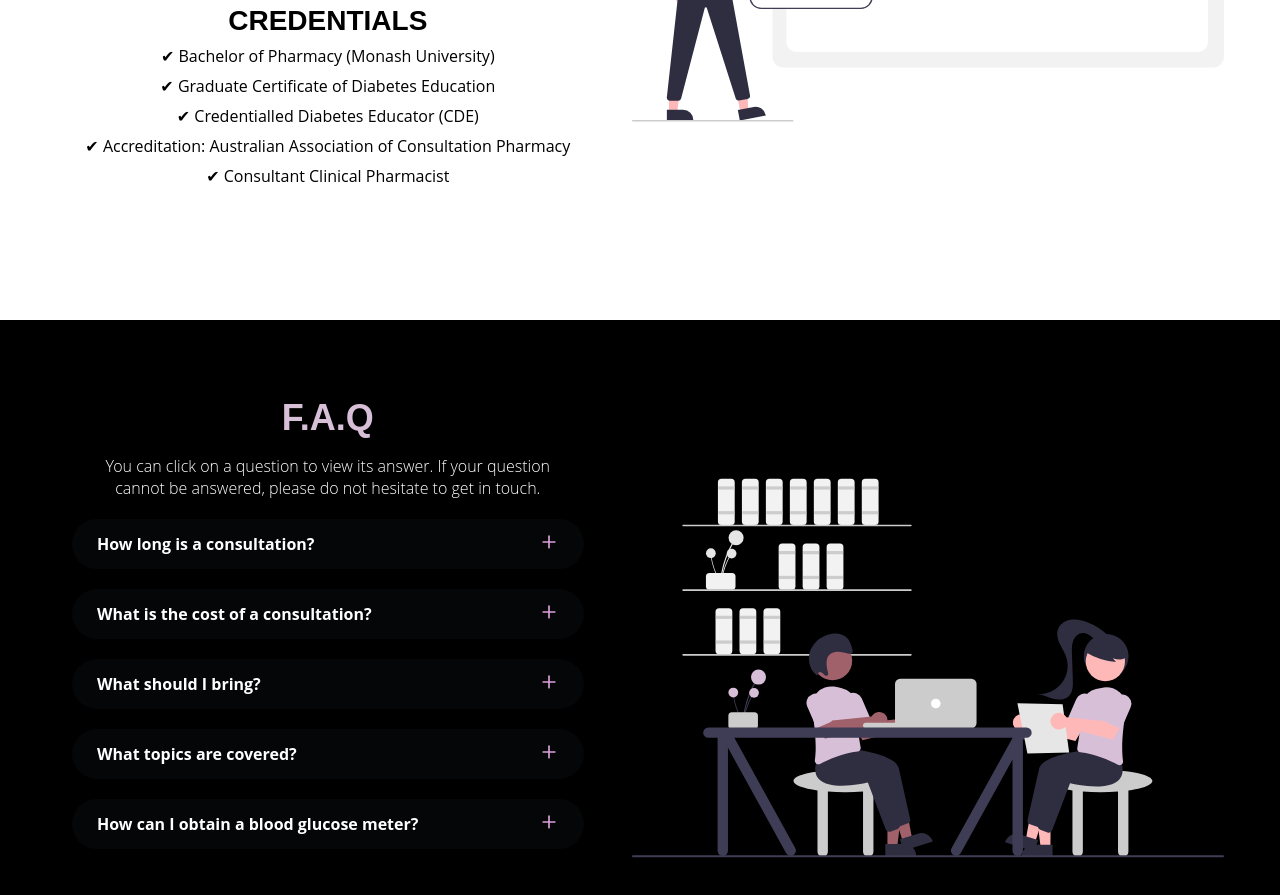
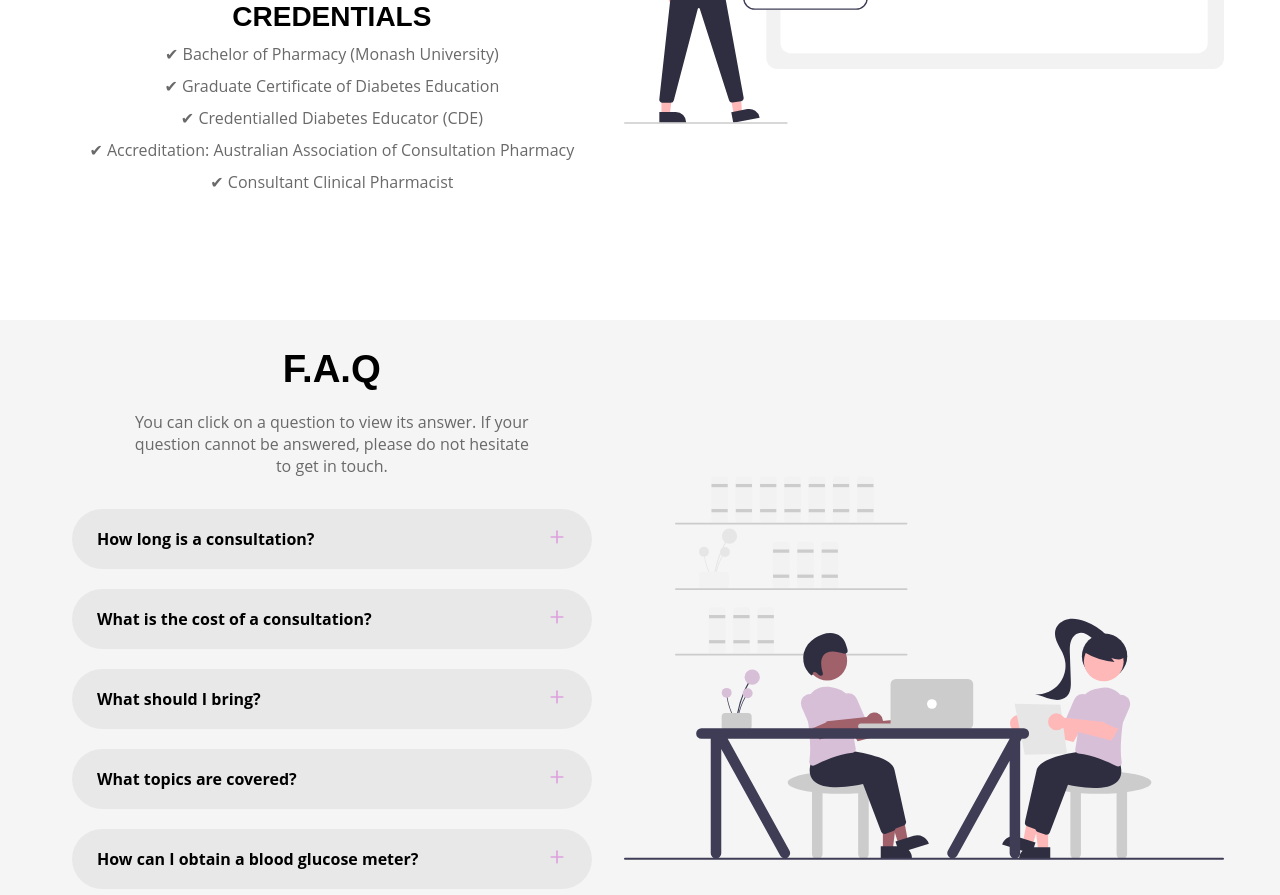
Before and after one commit to jackedwardbeard/01-Jane_Spence, a React (Create React App) app in the folder jane_spence/: page / in a window 1280 px wide. Shown: the part 1200-2095 px from the top of the page. Built offline with nearby package versions, Linux system fonts and the light colour scheme.

Commit message:
Colour scheme & other misc. changes.
Number input box no longer has up/down arrows.

```diff
--- a/jane_spence/src/components/Contact/index.js
+++ b/jane_spence/src/components/Contact/index.js
@@ -165,7 +165,7 @@ const Contact = ({id}) => {
                             <Description>
                                 If you would like to book a consultation or speak to Jane regarding another topic, you can contact her via phone, fax or e-mail. <br></br><br></br>
                                 You can also book an appointment by calling Barry Dean Pharmacy on 9783 5201, Skye Medical Centre on 9782 8555, or by calling Jane directly on 0417 389 257.
-                                <br></br><br></br>Alternatively, you can use the contact form to send an enquiry.<br></br><br></br>
+                                <br></br><br></br>Alternatively, you can use the contact form to the left to send an enquiry.<br></br><br></br>
 
                                 If you wish to book a consultation at Frankston Healthcare, please ring 0417 389 257.
                             </Description>
--- a/jane_spence/src/components/Footer/FooterComponents.js
+++ b/jane_spence/src/components/Footer/FooterComponents.js
@@ -4,7 +4,7 @@ import { Link as LinkRouter } from 'react-router-dom'
 
 
 export const FooterContainer = styled.div`
-    background: rgb(19,24,33);
+    background: rgb(37,36,42);
     height: max(570px, 57vmin);
     overflow: hidden;
 `
@@ -120,7 +120,7 @@ export const PreFooterWrapper = styled.div`
 `
 
 export const SubFooterContainer = styled.div`
-    background: thistle;
+    background: rgb(0,0,0, 0.5);
     height: max(40px, 4vmin);
     overflow: hidden;
     display: flex;
@@ -166,6 +166,7 @@ export const NavLinkScroll = styled(LinkScroll)`
     font-weight: 400;
     margin-top: max(15px, 1.5vmin);
     display: grid;
+    text-decoration: none;
     cursor: pointer;
 
 
@@ -187,7 +188,8 @@ export const NavLinkScroll = styled(LinkScroll)`
 
 
     &:hover {
-        font-weight: 700;
+        font-weight: 500;
+        color: #98FB98;
     }
 `
 
@@ -219,7 +221,8 @@ export const NavLink = styled(LinkRouter)`
     }
 
     &:hover {
-        font-weight: 700;
+        font-weight: 500;
+        color: #98FB98;
     }
 `
 
@@ -233,14 +236,16 @@ export const SubSubText = styled(LinkRouter)`
     text-decoration: none;
     cursor: pointer;
     outline: none;
+    transition: all 0.2s ease-in-out;
 
     &:hover {
-        color: thistle;
+        transition: all 0.2s ease-in-out;
+        color: #98FB98;
     }
 `
 
 export const SubText = styled.span`
-    color: black;
+    color: white;
     font-weight: 600;
     font-family: 'Montserrat', sans-serif;
     font-size: max(0.6rem, 1.5vmin);
--- a/jane_spence/src/components/Information/InformationComponents.js
+++ b/jane_spence/src/components/Information/InformationComponents.js
@@ -3,7 +3,7 @@ import styled from 'styled-components'
 import { Link as LinkScroll } from 'react-scroll'
 
 export const InformationContainer = styled.div`
-    background: ${({darkBackground}) => (darkBackground ? 'black' : 'white')};
+    background: ${({darkBackground}) => (darkBackground ? 'white' : 'rgb(245,245,245)')};
     display: flex;
     flex-direction: column;
     overflow: hidden;
@@ -48,7 +48,7 @@ export const Column1 = styled.div`
     text-align: center;
     width: 100%;
     margin-left: 3vmin;
-    margin-right:  0;
+    margin-right:  -2vmin;
 
     @media screen and (max-width: 1024px) {
         margin-top: 0;
@@ -58,7 +58,7 @@ export const Column1 = styled.div`
 `
 
 export const Title = styled.h1`
-    font-size: max(2rem, 4.5vmin);
+    font-size: max(2.2rem, 4.8vmin);
     text-transform: uppercase;
     font-family: 'Montserrat', sans-serif;
     color: ${({darkText}) => (darkText ? 'black' : 'thistle')};
@@ -77,7 +77,8 @@ export const Body = styled.p`
     margin-top: 1vh;
     font-size: max(1rem, 2vmin);
     font-family: 'Open Sans', sans-serif;
-    color: ${({darkText}) => (darkText ? 'black' : 'white')};
+    font-weight: 400;
+    color: ${({darkText}) => (darkText ? '#696969' : 'white')};
     display: ${({showBody}) => (showBody ? '' : 'none')};
     white-space: pre-wrap;
 
@@ -87,10 +88,11 @@ export const Body = styled.p`
 `
 
 export const SubBody = styled.p`
-    margin-top: 1vh;
+    margin-top: max(10px, 1vmin);
     font-size: max(1rem, 2vmin);
     font-family: 'Open Sans', sans-serif;
-    color: ${({darkText}) => (darkText ? 'black' : 'white')};
+    font-weight: 400;
+    color: ${({darkText}) => (darkText ? '#696969' : 'white')};
     display: ${({showBody}) => (showBody ? '' : 'none')};
 
     @media screen and (max-width: 1024px) {
@@ -150,11 +152,11 @@ export const ButtonWrapper = styled.div`
 
 export const Button = styled(LinkScroll)`
     display: ${({showButton}) => (showButton ? '' : 'none')};
-    border-radius: max(20px, 5vmin);
+    border-radius: max(30px, 5vmin);
     background: ${({darkButton}) => (darkButton ? 'black' : 'thistle')};
     white-space: nowrap;
-    padding: max(10px, 1vmin) max(15px, 2vmin);
-    color: ${({darkButtonText}) => (darkButtonText ? 'black' : 'white')};
+    padding: max(15px, 1.5vmin) max(25px, 2.5vmin);
+    color: ${({darkButtonText}) => (darkButtonText ? 'black' : 'thistle')};
     font-size: max(0.85rem, 2vmin);
     font-weight: 600;
     outline: none;
@@ -164,14 +166,17 @@ export const Button = styled(LinkScroll)`
     text-decoration: none;
 
     @media screen and (max-width: 320px) {
+        font-size: 0.8rem;
+    }
+
+    @media screen and (max-width: 280px) {
         font-size: 0.7rem;
-        padding: max(10px, 1vmin) max(10px, 2vmin);
     }
 
     &:hover {
         transition: all 0.2s ease-in-out;
-        background: white;
-        color: black;
+        background: black;
+        color: white;
     }
 `
 
@@ -198,25 +203,26 @@ export const Accordion = styled.div`
 
 export const QuestionWrapper = styled.div`
 
-    background: rgb(13,16,22,0.4);
+    background: rgb(13,16,22,0.05);
     border-radius: 5vmin;
-    padding: 25px;
+    padding: max(2.5vmin, 25px);
     cursor: pointer;
     font-size: max(1rem, 1.25vw);
-    height: 5vmin;
+    height: max(60px, 6vmin);
     display: flex;
     font-family: 'Open Sans', sans-serif;
     justify-content: space-between;
     text-align: left;
     align-items: center;
     margin-bottom: max(20px, 2vmin);
+    color: black;
 
     @media screen and (max-width: 280px) {
         font-size: max(0.8rem, 1.25vw);
     }
 
     &:hover {
-        color: thistle;
+        background: rgb(13,16,22,0.1);
     }
 
 `
@@ -227,25 +233,31 @@ export const AnswerWrapper = styled.div`
     align-items: center;
     margin-bottom: max(20px, 2vmin);
     font-size: max(0.8rem, 2vmin);
+    color: black;
+    font-weight: 500;
 
 `
 
 export const DescriptionWrapper = styled.div`
     display: flex;
     text-align: center;
-    width: 90%;
+    width: 80%;
     justify-content: center;
     align-items: center;
-    margin-top: 2vmin;
-    margin-bottom: 1vmin;
-    padding-left: 2vmin;
-    padding-right: 2vmin;
+    margin-top: max(20px, 2vmin);
+    margin-bottom: max(20px, 2vmin);
+    padding-left: max(20px, 2vmin);
+    padding-right: max(20px, 2vmin);
     display: ${({showDescription}) => (showDescription ? '' : 'none')};
+
+    @media screen and (max-width: 1024px) {
+        width: 90%;
+    }
 `
 
 export const Description = styled.p`
-    color: white;
+    color: #696969;
     font-size: max(0.8rem, 2vmin);
-    font-weight: 200;
+    font-weight: 400;
     font-family: 'Open Sans', sans-serif;
 `
--- a/jane_spence/src/components/Information/pages.js
+++ b/jane_spence/src/components/Information/pages.js
@@ -4,7 +4,7 @@ import faq from '../../images/faq.svg'
 
 export const About = {
     id: 'about',
-    darkBackground: false,
+    darkBackground: true,
     darkText: true,
     showButton: false,
     darkButton: true,
@@ -29,8 +29,8 @@ export const About = {
 
 export const FAQ = {
     id: 'faq',
-    darkBackground: true,
-    darkText: false,
+    darkBackground: false,
+    darkText: true,
     showButton: true,
     darkButton: false,
     darkButtonText: true,
--- a/jane_spence/src/components/Locations/LocationsComponents.js
+++ b/jane_spence/src/components/Locations/LocationsComponents.js
@@ -78,7 +78,7 @@ export const Body = styled.p`
     font-size: max(1rem, 2vmin);
     font-weight: 400;
     font-family: 'Open Sans', sans-serif;
-    color: black;
+    color: #696969;
     text-align: center;
 `
 
@@ -143,7 +143,7 @@ export const BodyHours = styled.p`
     font-size: max(1rem, 2vmin);
     font-family: 'Open Sans', sans-serif;
     font-weight: 400;
-    color: black;
+    color: #696969;
     text-align: center;
 
     @media screen and (max-width: 1250px) {
--- a/jane_spence/src/components/Navbar/NavbarComponents.js
+++ b/jane_spence/src/components/Navbar/NavbarComponents.js
@@ -4,7 +4,7 @@ import styled from 'styled-components'
 import { Link as LinkScroll } from 'react-scroll'
 
 export const Nav = styled.nav`
-    background: ${({navTransparent}) => (navTransparent ? 'transparent' : 'black')};
+    background: ${({navTransparent}) => (navTransparent ? 'transparent' : 'rgb(0,0,0,0.75)')};
     height: max(80px, 8.171603677221654vmin);
     margin-top: min(-80px, -8.171603677221654vmin);
     min-height: 80px;
```
Also changed, not shown: jane_spence/src/components/Contact/ContactComponents.js (+35 -18 lines).
